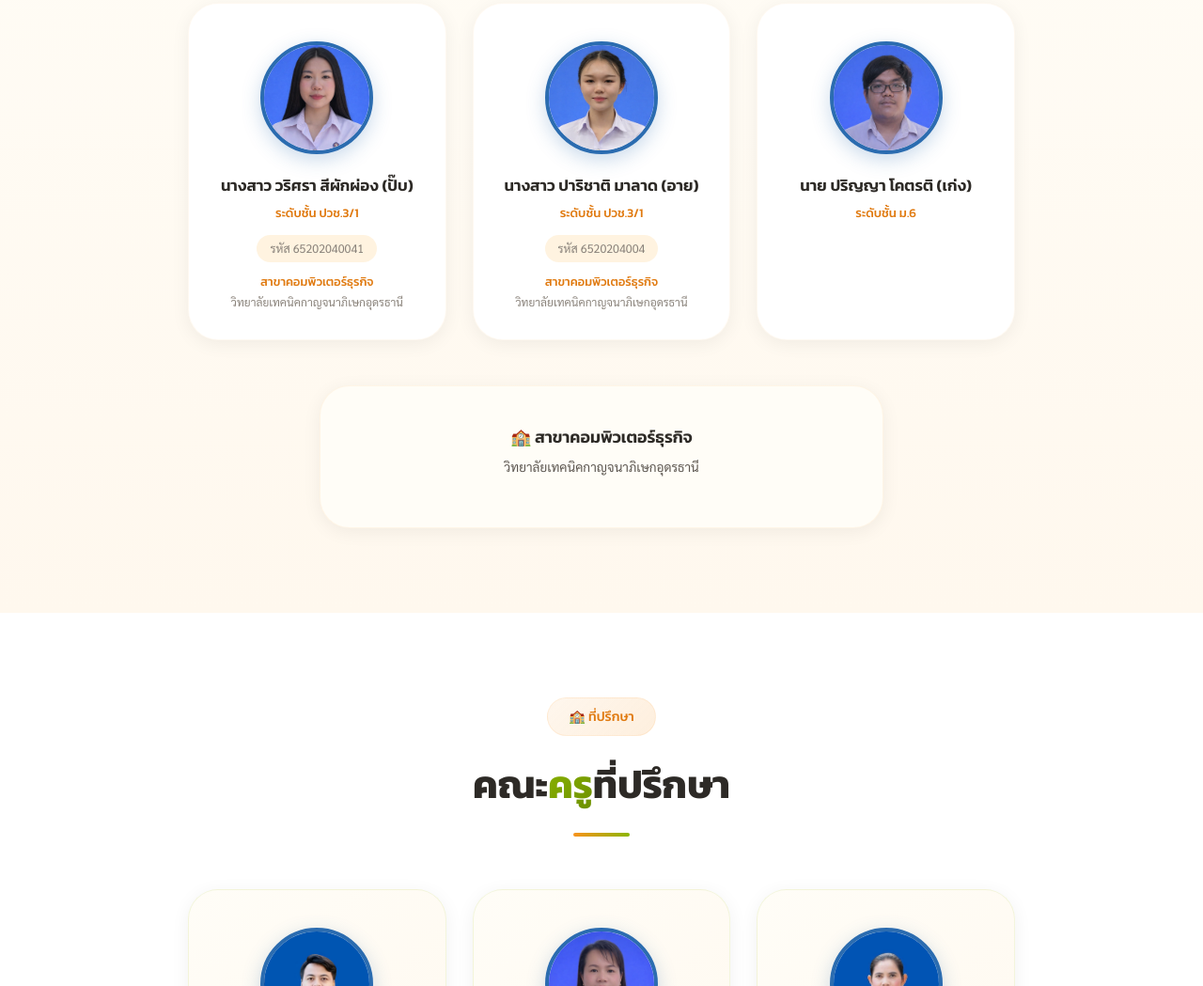
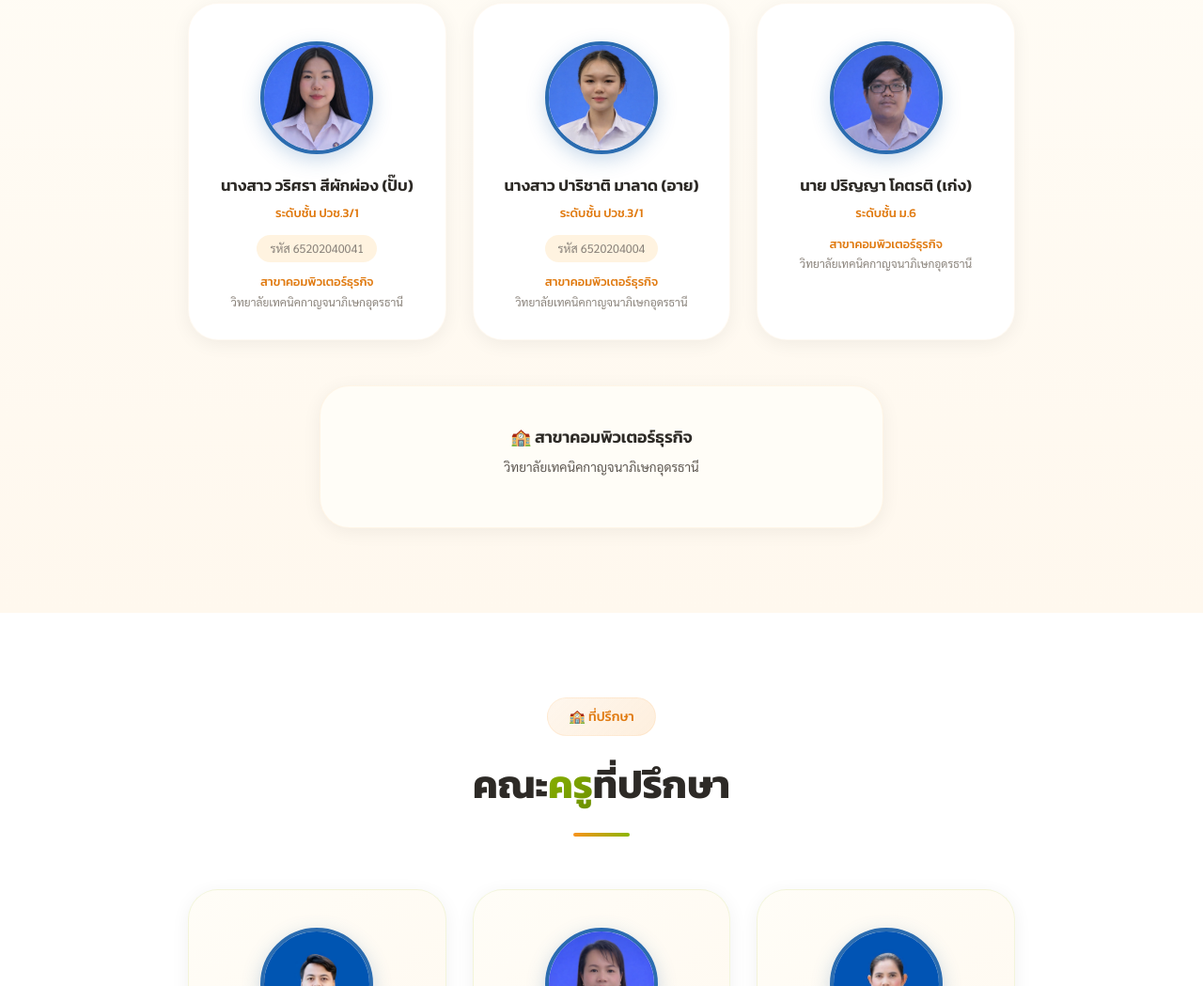
Before and after one commit to Seayawork/PJ-orangee-, a plain HTML site: page index.html in a window 1280 px wide. Shown: the part 6629-7678 px from the top of the page at 94% size. Drawn offline with Linux system fonts and the light colour scheme.

Commit message:
Update index.html

```diff
--- a/index.html
+++ b/index.html
@@ -348,6 +348,8 @@
                     </div>
                     <h4>นาย ปริญญา โคตรติ (เก่ง)</h4>
                     <div class="team-role">ระดับชั้น ม.6</div>
+                    <div class="team-dept">สาขาคอมพิวเตอร์ธุรกิจ</div>
+                    <div class="team-college">วิทยาลัยเทคนิคกาญจนาภิเษกอุดรธานี</div>
                 </div>
             </div>
 
```
